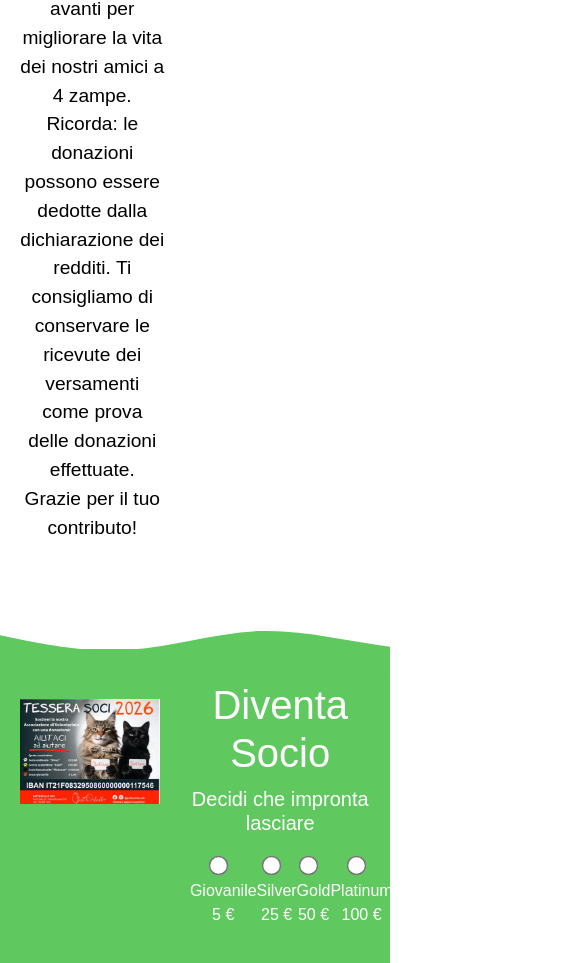
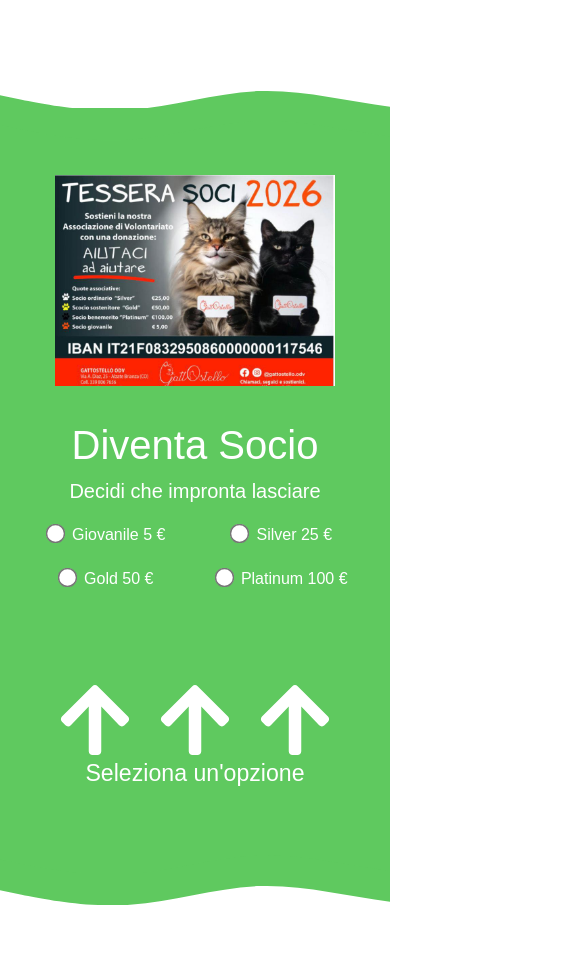
Before and after one commit to StefanoSalaa98/Gattostello, a React (Vite) app in the folder frontend/: page /sostienici in a window 390 px wide. Shown: the part 1017-1980 px from the top of the page, 563 px wide, since content can reach past the window. Built offline with nearby package versions, Linux system fonts and the light colour scheme.

Commit message:
Responsive Sostienici

```diff
--- a/frontend/src/css/HomePage.css
+++ b/frontend/src/css/HomePage.css
@@ -21,7 +21,6 @@
     .totale {
         width: 400px;
         margin: 0 auto;
-        border-radius: 20% / 50%;
         display: flex;
         flex-direction: column;
         justify-content: space-around;
--- a/frontend/src/css/Sostienici.css
+++ b/frontend/src/css/Sostienici.css
@@ -495,3 +495,241 @@
     transform: scale(1.1);
     transition: 0.2s;
 }
+
+/* Sezione responsive */
+
+@media (max-width: 1150px) {
+    .sostienici-container {
+        padding-top: 130px;
+    }
+
+}
+
+@media (max-width: 1024px) {
+    .sostienici-container {
+        margin-bottom: 30px;
+    }
+
+    .sostienici {
+        display: block;
+
+        .testo {
+            width: 100%;
+            padding-right: 0;
+        }
+
+        .immagine {
+            width: 80%;
+            margin: 0 auto;
+        }
+
+    }
+
+    .tessera-container {
+
+        .tessera {
+            width: 90%;
+            display: block;
+
+            .testo {
+                width: 100%;
+                padding-left: 0;
+            }
+
+            .immagine {
+                width: 80%;
+                margin: 0 auto;
+            }
+        }
+    }
+
+    .distanza-container {
+        margin-top: 90px;
+        margin-bottom: 70px;
+    }
+
+    .distanza {
+        display: block;
+
+        .testo {
+            width: 100%;
+            padding-right: 0;
+        }
+
+        .immagine {
+            width: 80%;
+            margin: 0 auto;
+        }
+
+    }
+
+    .cinque-x-mille-container {
+
+        .cinque-x-mille {
+            display: block;
+
+            .testo {
+                width: 100%;
+                padding-left: 0;
+            }
+
+            .immagine {
+                width: 80%;
+                margin: 0 auto;
+            }
+        }
+    }
+
+    .esselunga-container {
+        margin-bottom: 80px;
+    }
+
+    .esselunga {
+        display: block;
+
+        .testo {
+            width: 100%;
+            padding-right: 0;
+            margin-top: 50px;
+        }
+
+        .immagine {
+            width: 80%;
+            margin: 0 auto;
+        }
+
+    }
+
+    .dona-container {
+        padding-bottom: 100px;
+
+        .dona {
+            display: block;
+
+            .testo {
+                width: 100%;
+                padding-left: 0;
+            }
+
+            .immagine {
+                width: 80%;
+                margin: 0 auto;
+            }
+        }
+    }
+
+}
+
+@media (max-width: 768px) {
+    .sostienici {
+
+        .immagine {
+            width: 90%;
+        }
+
+    }
+
+    .radio-container {
+        flex-wrap: wrap;
+
+        label {
+            width: 50%;
+            margin-bottom: 20px;
+        }
+    }
+
+    .distanza-container {
+        margin-top: 70px;
+        margin-bottom: 50px;
+    }
+
+    .distanza {
+
+        .immagine {
+            width: 90%;
+        }
+    }
+
+    .cinque-x-mille-container {
+
+        .cinque-x-mille {
+
+            .immagine {
+                width: 90%;
+            }
+        }
+    }
+
+
+    .esselunga .immagine {
+        width: 90%;
+
+        img {
+            padding: 0;
+            border-radius: 30px;
+        }
+    }
+
+
+
+    .dona-container {
+        .dona {
+            .immagine {
+                width: 90%;
+            }
+        }
+
+    }
+}
+
+@media (max-width: 480px) {
+    .sostienici {
+
+        .immagine {
+            width: 100%;
+        }
+
+    }
+
+    .distanza-container {
+        margin-top: 50px;
+        margin-bottom: 30px;
+    }
+
+    .distanza {
+
+        .immagine {
+            width: 100%;
+        }
+
+    }
+
+    .cinque-x-mille-container {
+
+        .cinque-x-mille {
+
+            .immagine {
+                width: 100%;
+            }
+        }
+    }
+
+    .esselunga-container {
+        .esselunga {
+            .immagine {
+                width: 100%;
+            }
+        }
+    }
+
+
+
+    .dona-container {
+        .dona {
+            .immagine {
+                width: 100%;
+            }
+        }
+
+    }
+}
--- a/frontend/src/pages/Sostienici.jsx
+++ b/frontend/src/pages/Sostienici.jsx
@@ -47,7 +47,6 @@ export default function Sostienici() {
                         <div>
                             <h2>Diventa Socio</h2>
                             <h5>Decidi che impronta lasciare</h5>
-                            {/* <RadioButton /> */}
                             <div className="radio-container">
                                 <label>
                                     <input
@@ -178,7 +177,7 @@ export default function Sostienici() {
                                 <Iban />
                             </li>
                             <li>
-                                Potete portare cibo, giochi, tiragraffi al nostro indirizzo: <br />
+                                Potete portare cibo, giochi, articoli per felini al nostro indirizzo: <br />
                                 Via A. Diaz 25, Alzate Brianza (CO)
                             </li>
                             <li>
```
